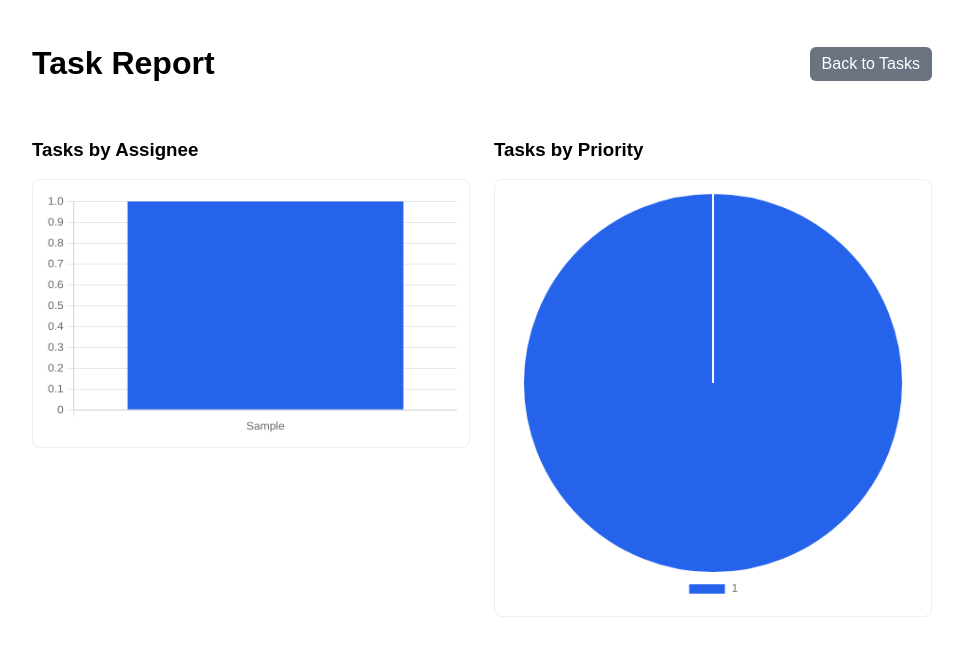
After one commit to Dikhyant/rest-django-assignment, a Django app: page /report/ in a window 1280 px wide. The commit adds this page. Shown: the top 656 px of the page, without its empty margins (158-1121 px from the left). Run offline with Django 5.2, Linux system fonts and the light colour scheme; tables that the repository leaves empty hold one stand-in row (values such as "Sample post").

Commit message:
feat: implement view report

```diff
--- /dev/null
+++ b/rest_project/task_manager/templates/report.html
@@ -0,0 +1,71 @@
+{% extends 'index.html' %}
+{% block extra_head %}
+<script src="https://cdn.jsdelivr.net/npm/chart.js"></script>
+<style>
+  .charts { display: grid; grid-template-columns: 1fr; gap: 24px; }
+  @media (min-width: 800px) { .charts { grid-template-columns: 1fr 1fr; } }
+  canvas { background: #fff; border: 1px solid #eee; border-radius: 8px; padding: 12px; }
+</style>
+{% endblock %}
+{% block content %}
+<header>
+  <h1>{{ title }}</h1>
+  <div class="actions">
+    <a class="button secondary" href="{% url 'task_list' %}">Back to Tasks</a>
+  </div>
+</header>
+
+<div class="charts">
+  <div>
+    <h3>Tasks by Assignee</h3>
+    <canvas id="assigneeChart" height="200"></canvas>
+  </div>
+  <div>
+    <h3>Tasks by Priority</h3>
+    <canvas id="priorityChart" height="200"></canvas>
+  </div>
+</div>
+
+<script>
+  const assigneeLabels = JSON.parse('{{ assignee_labels_json|escapejs }}');
+  const assigneeTotals = JSON.parse('{{ assignee_totals_json|escapejs }}');
+  const priorityLabels = JSON.parse('{{ priority_labels_json|escapejs }}');
+  const priorityTotals = JSON.parse('{{ priority_totals_json|escapejs }}');
+
+  const palette = [
+    '#2563eb','#10b981','#f59e0b','#ef4444','#8b5cf6','#06b6d4','#84cc16','#f43f5e','#14b8a6','#eab308'
+  ];
+
+  new Chart(document.getElementById('assigneeChart'), {
+    type: 'bar',
+    data: {
+      labels: assigneeLabels,
+      datasets: [{
+        label: 'Tasks',
+        data: assigneeTotals,
+        backgroundColor: assigneeTotals.map((_, i) => palette[i % palette.length])
+      }]
+    },
+    options: {
+      responsive: true,
+      plugins: { legend: { display: false } },
+      scales: { y: { beginAtZero: true, precision: 0 } }
+    }
+  });
+
+  new Chart(document.getElementById('priorityChart'), {
+    type: 'pie',
+    data: {
+      labels: priorityLabels,
+      datasets: [{
+        data: priorityTotals,
+        backgroundColor: priorityTotals.map((_, i) => palette[i % palette.length])
+      }]
+    },
+    options: {
+      responsive: true,
+      plugins: { legend: { position: 'bottom' } }
+    }
+  });
+</script>
+{% endblock %}
--- a/rest_project/task_manager/templates/task_list.html
+++ b/rest_project/task_manager/templates/task_list.html
@@ -2,7 +2,10 @@
 {% block content %}
 <header>
   <h1>Tasks</h1>
-  <a class="button" href="{% url 'task_create' %}">New Task</a>
+  <div class="actions">
+    <a class="button" href="{% url 'task_create' %}">New Task</a>
+    <a class="button secondary" href="{% url 'report' %}">View Report</a>
+  </div>
 
 </header>
 
--- a/rest_project/task_manager/urls.py
+++ b/rest_project/task_manager/urls.py
@@ -6,4 +6,5 @@ urlpatterns = [
     path('tasks/create/', views.task_create, name='task_create'),
     path('tasks/<int:pk>/update/', views.task_update, name='task_update'),
     path('tasks/<int:pk>/delete/', views.task_delete, name='task_delete'),
+    path('report/', views.report, name='report'),
 ]
--- a/rest_project/task_manager/views.py
+++ b/rest_project/task_manager/views.py
@@ -2,10 +2,14 @@ from django.shortcuts import get_object_or_404, redirect, render
 from django.http import HttpResponse
 from django.template import loader
 from .models import Task, TaskModelForm
+from django.db.models import Count, Avg
+import json
+
 
 def task_list(request):
     tasks = Task.objects.order_by('-priority', 'date')
     return render(request, 'task_list.html', {"tasks": tasks})
+
 
 
 def task_create(request):
@@ -17,6 +21,7 @@ def task_create(request):
     else:
         form = TaskModelForm()
     return render(request, 'task_form.html', {"form": form, "title": "Create Task"})
+
 
 
 def task_update(request, pk):
@@ -31,9 +36,38 @@ def task_update(request, pk):
     return render(request, 'task_form.html', {"form": form, "title": "Update Task"})
 
 
+
 def task_delete(request, pk):
     task = get_object_or_404(Task, pk=pk)
     if request.method == 'POST':
         task.delete()
         return redirect('task_list')
     return render(request, 'task_confirm_delete.html', {"task": task})
+
+
+
+def report(request):
+    by_assignee = (
+        Task.objects.values('assignee')
+        .annotate(total=Count('id'))
+        .order_by('-total', 'assignee')
+    )
+    assignee_labels = [row['assignee'] for row in by_assignee]
+    assignee_totals = [row['total'] for row in by_assignee]
+
+    by_priority = (
+        Task.objects.values('priority')
+        .annotate(total=Count('id'))
+        .order_by('priority')
+    )
+    priority_labels = [str(row['priority']) for row in by_priority]
+    priority_totals = [row['total'] for row in by_priority]
+
+    context = {
+        'assignee_labels_json': json.dumps(assignee_labels),
+        'assignee_totals_json': json.dumps(assignee_totals),
+        'priority_labels_json': json.dumps(priority_labels),
+        'priority_totals_json': json.dumps(priority_totals),
+        'title': 'Task Report',
+    }
+    return render(request, 'report.html', context)
```
Also changed, not shown: rest_project/rest_project/settings.py (+23 -10 lines).
